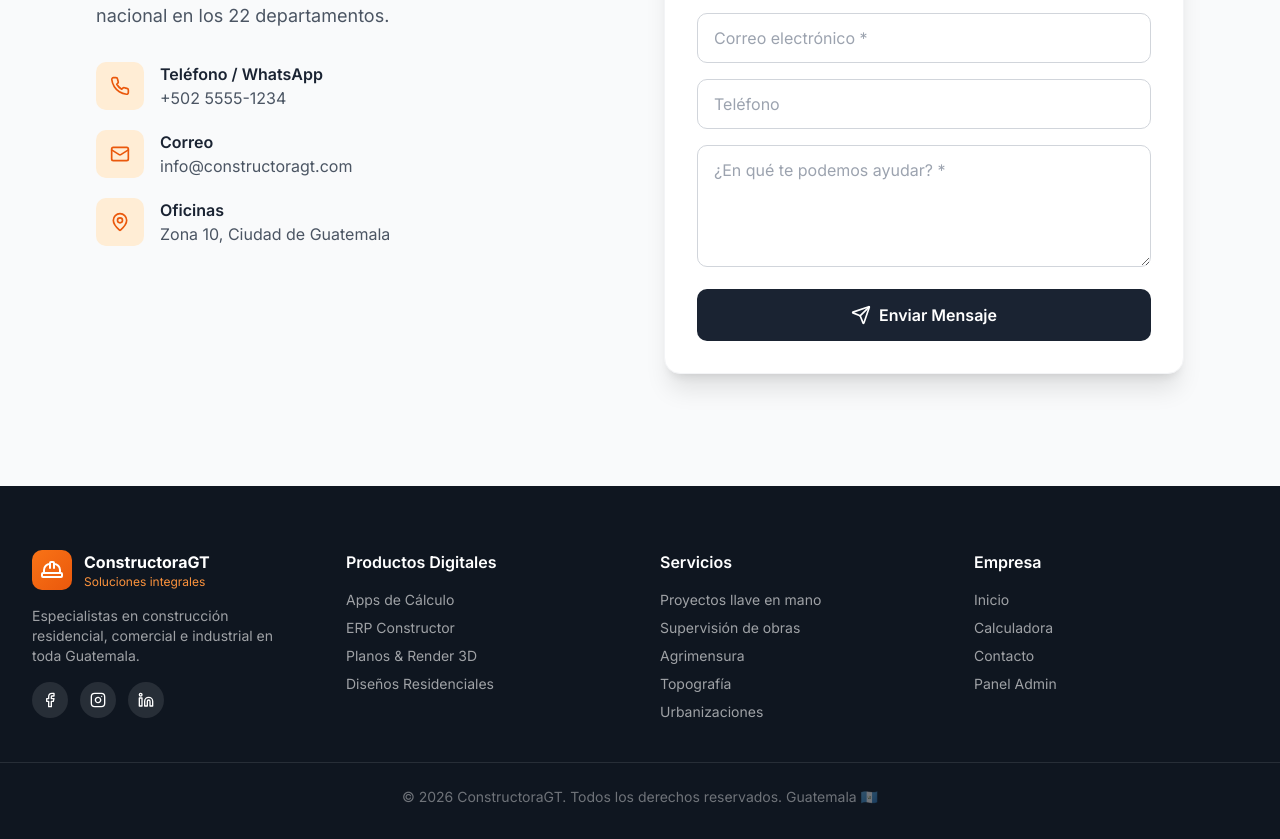
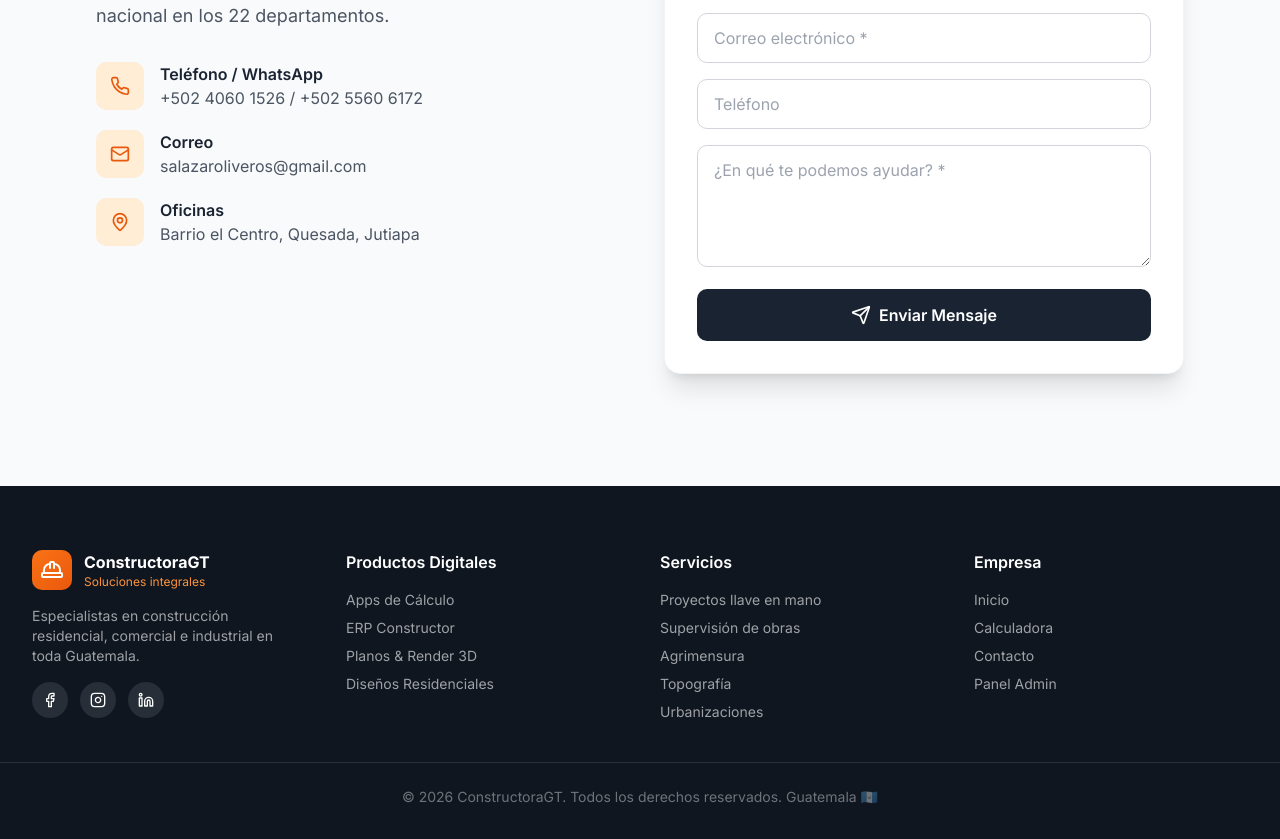
Before and after one commit to salazaroliveros-prog/CONSTRUSMART-PRODUCTOS-DIGITALES, a React (Vite) app: page / in a window 1280 px wide. Shown: the part 6116-6955 px from the top of the page. Built offline with nearby package versions, Linux system fonts and the light colour scheme; no server answers.

Commit message:
fix: replace mock contact data with real company info

```diff
--- a/src/components/ContactSection.tsx
+++ b/src/components/ContactSection.tsx
@@ -58,7 +58,7 @@ const ContactSection: React.FC = () => {
               </div>
               <div>
                 <div className="font-semibold text-[#1a2332]">Teléfono / WhatsApp</div>
-                <div className="text-gray-600">+502 5555-1234</div>
+                <div className="text-gray-600">+502 4060 1526 / +502 5560 6172</div>
               </div>
             </div>
             <div className="flex items-start gap-4">
@@ -67,7 +67,7 @@ const ContactSection: React.FC = () => {
               </div>
               <div>
                 <div className="font-semibold text-[#1a2332]">Correo</div>
-                <div className="text-gray-600">info@constructoragt.com</div>
+                <div className="text-gray-600">salazaroliveros@gmail.com</div>
               </div>
             </div>
             <div className="flex items-start gap-4">
@@ -76,7 +76,7 @@ const ContactSection: React.FC = () => {
               </div>
               <div>
                 <div className="font-semibold text-[#1a2332]">Oficinas</div>
-                <div className="text-gray-600">Zona 10, Ciudad de Guatemala</div>
+                <div className="text-gray-600">Barrio el Centro, Quesada, Jutiapa</div>
               </div>
             </div>
           </div>
```
